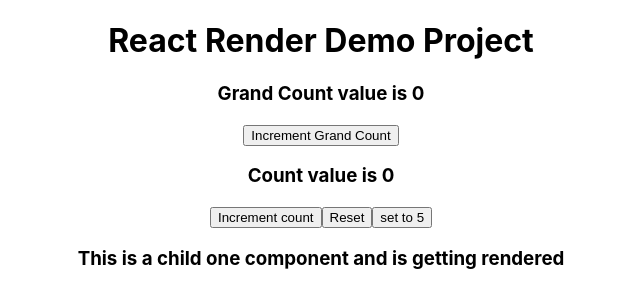
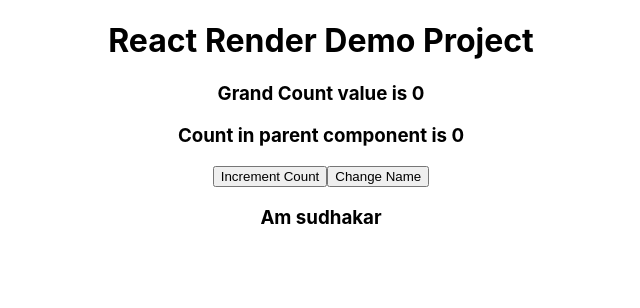
Before and after one commit to gsudhakar030190/react-render-demo, a React (Create React App) app: page / in a window 1280 px wide. Shown: the top 308 px of the page, without its empty margins (319-959 px from the left). Built offline with nearby package versions, Linux system fonts and the light colour scheme.

Commit message:
Re rendering stopped by react memo

```diff
--- a/src/App.js
+++ b/src/App.js
@@ -1,8 +1,8 @@
 import logo from "./logo.svg";
 import "./App.css";
-import ParentOne from "./components/parent/parentOne";
-import ChildOne from "./components/children/childOne";
+
 import { useState } from "react";
+import Parent from "./components/reactMemo/parent";
 
 function App() {
   const [grandCount, setGrandCount] = useState(0);
@@ -14,10 +14,7 @@
     <div className="App">
       <h1>React Render Demo Project</h1>
       <h3>Grand Count value is {grandCount}</h3>
-      <button onClick={handleIncrement}>Increment Grand Count</button>
-      <ParentOne count={grandCount}>
-        <ChildOne />
-      </ParentOne>
+      <Parent />
     </div>
   );
 }
--- /dev/null
+++ b/src/components/reactMemo/child.jsx
@@ -0,0 +1,9 @@
+import React from "react";
+const Child = ({ name }) => {
+  console.log("rendering child component");
+  return <h3>Am {name}</h3>;
+};
+
+const MemoizedChild = React.memo(Child);
+
+export default MemoizedChild;
--- /dev/null
+++ b/src/components/reactMemo/parent.jsx
@@ -0,0 +1,25 @@
+import MemoizedChild from "./child";
+
+const { useState } = require("react");
+
+const Parent = () => {
+  const [count, setCount] = useState(0);
+  const [name, setName] = useState("sudhakar");
+  console.log("rendering parent component");
+  const handleNameChange = () => {
+    setName(Math.random() + "Maadhuri");
+  };
+  const handleCounter = () => {
+    setCount(count + 1);
+  };
+  return (
+    <>
+      <h3>Count in parent component is {count}</h3>
+      <button onClick={handleCounter}>Increment Count</button>
+      <button onClick={handleNameChange}>Change Name</button>
+      <MemoizedChild name={name} />
+    </>
+  );
+};
+
+export default Parent;
```
